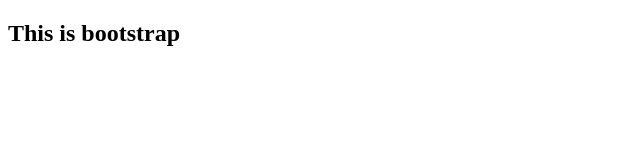
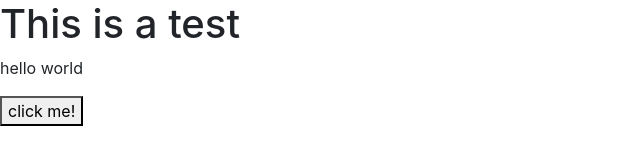
Before and after one commit to SamHulme1/Introduction-to-bootstrap, a plain HTML site: page index.html in a window 1280 px wide. Shown: the whole page, without its empty margins (0-640 px from the left). Drawn offline with nearby package versions, Linux system fonts and the light colour scheme.

Commit message:
added bootstrap link to head

```diff
--- a/index.html
+++ b/index.html
@@ -5,8 +5,11 @@
     <meta http-equiv="X-UA-Compatible" content="IE=edge">
     <meta name="viewport" content="width=device-width, initial-scale=1.0">
     <title>Document</title>
+    <link rel="stylesheet" href="https://stackpath.bootstrapcdn.com/bootstrap/4.1.3/css/bootstrap.min.css" integrity="sha384-MCw98/SFnGE8fJT3GXwEOngsV7Zt27NXFoaoApmYm81iuXoPkFOJwJ8ERdknLPMO" crossorigin="anonymous">
 </head>
 <body>
-    <h2>This is bootstrap</h2>
+    <h1>This is a test</h1>
+    <p>hello world</p>
+    <button>click me!</button>
 </body>
 </html>
```
